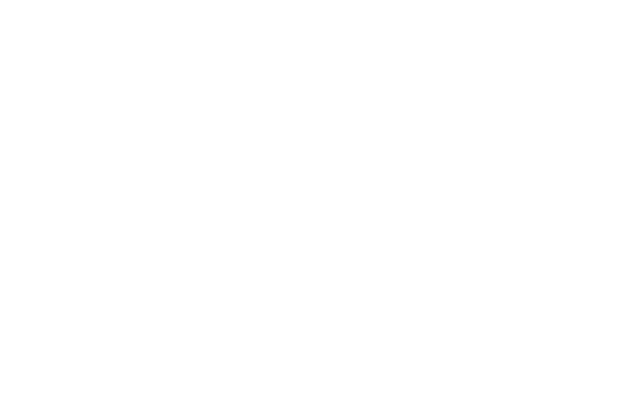
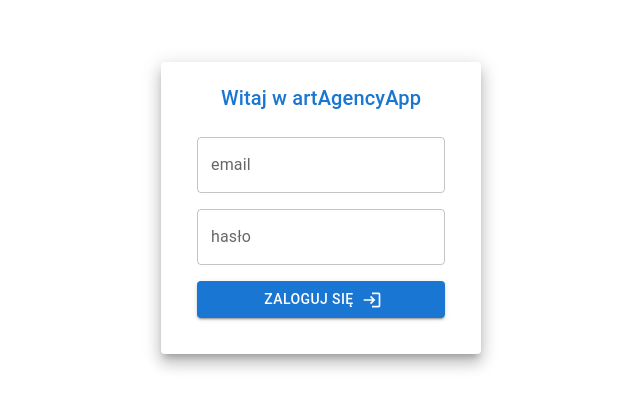
Before and after one commit to MichalMoscicki/ArtAgencyAppFE, a React (Create React App) app: page /login in a window 1280 px wide. Before the commit this address had no page. Shown: the part 192-600 px from the top of the page, without its empty margins (319-959 px from the left). Built offline with nearby package versions, Linux system fonts and the light colour scheme.

Commit message:
feat:login

```diff
--- a/package.json
+++ b/package.json
@@ -3,6 +3,11 @@
   "version": "0.1.0",
   "private": true,
   "dependencies": {
+    "@emotion/react": "^11.11.1",
+    "@emotion/styled": "^11.11.0",
+    "@fontsource/roboto": "^5.0.8",
+    "@mui/icons-material": "^5.14.14",
+    "@mui/material": "^5.14.14",
     "@testing-library/jest-dom": "^5.17.0",
     "@testing-library/react": "^13.4.0",
     "@testing-library/user-event": "^13.5.0",
--- a/src/App.js
+++ b/src/App.js
@@ -8,6 +8,7 @@
 import ContactDetails from "./containers/Contacts/ContactDetails";
 import Tasks from "./containers/Tasks/Tasks";
 import store from "./redux/store";
+import Login from "./containers/Auth/Login";
 
 function App() {
     return (
@@ -15,8 +16,9 @@
             <BrowserRouter>
                 <div className="container">
                     <Routes>
+                        <Route path="/login" element={<Login/>}/>
                         <Route path="/" element={<Layout/>}>
-                            <Route path="/" element={<Main/>}/>
+                            <Route path="/main" element={<Main/>}/>
                             <Route path="/contacts" element={<Contacts/>}/>
                             <Route path='/contacts/:contactId' element={<ContactDetails/>}/>
                             <Route path="/tasks" element={<Tasks/>}/>
--- /dev/null
+++ b/src/api/auth.js
@@ -0,0 +1,21 @@
+import {API_URL} from "./constans";
+
+export const logIn = async (credentials) => {
+    try {
+        const response = await fetch(`${API_URL}/auth/authenticate`, {
+            method: "POST",
+            body: JSON.stringify(credentials),
+            headers: {
+                "Content-Type": "application/json",
+            },
+        });
+
+        const data = await response.json();
+        if (data.error) {
+            throw new Error("Błąd!");
+        }
+        return data;
+    } catch (err) {
+        console.log(err);
+    }
+};
--- /dev/null
+++ b/src/components/Auth/Login.js
@@ -0,0 +1,61 @@
+import React, {useState} from "react";
+import {Typography, TextField, Button, List, Paper, Grid, ListItem} from "@mui/material";
+import LoginIcon from '@mui/icons-material/Login';
+import { useNavigate } from "react-router-dom";
+import {logIn} from "../../api/auth";
+
+export const Login = ({addTokenToState}) => {
+
+    const [email, setEmail] = useState("");
+    const [password, setPassword] = useState("");
+    const handlePasswordChange = (e) => {
+        setPassword(e.target.value)
+    }
+    const handleEmailChange = (e) => {
+        setEmail(e.target.value)
+    }
+    const [errorHidden, setErrorHidden] = useState(true);
+    const navigate = useNavigate();
+    const handleSubmit = async (e) => {
+        e.preventDefault();
+        const credentials = {
+            "email": email,
+            "password":password
+        }
+        const response = await logIn(credentials);
+        if(response.token){
+            addTokenToState(response.token)
+            navigate("/")
+        } else {
+           setErrorHidden(!errorHidden)
+        }
+    };
+
+    const paperStyle = {padding: 20, display:"box"};
+    return (
+            <Grid
+                container
+                spacing={0}
+                direction="column"
+                alignItems="center"
+                justifyContent="center"
+                sx={{ minHeight: '100vh' }}
+            >
+                        <Paper elevation={10} style={paperStyle}>
+                            <Typography variant={"h6"} color={"primary"} align={"center"} gutterBottom>
+                                Witaj w artAgencyApp
+                            </Typography>
+                            <form noValidate autoComplete={"off"} onSubmit={handleSubmit}>
+                                <List>
+                                    <ListItem><TextField label={"email"} onChange={handleEmailChange}/></ListItem>
+                                    <ListItem><TextField label={"hasło"} type={"password"} onChange={handlePasswordChange}/></ListItem>
+                                    <ListItem><Button variant={"contained"} endIcon={<LoginIcon/>} type={"submit"} fullWidth>Zaloguj się</Button></ListItem>
+                                </List>
+                            </form>
+                            <Typography paddingLeft={"15px"} color={"error"} hidden={errorHidden}>
+                                 Odmowa autoryzacji!
+                            </Typography>
+                        </Paper>
+            </Grid>
+    )
+}
--- a/src/components/Layout/Layout.js
+++ b/src/components/Layout/Layout.js
@@ -6,6 +6,12 @@
 
 
 export const Layout = () => {
+    //bierzemy ze stora token
+
+
+    //jeśli token jest empty - wyświetlamy login
+
+    //jak nie- zwracamy to:
     return (
         <>
             <section>
--- a/src/components/Tasks/Tasks.js
+++ b/src/components/Tasks/Tasks.js
@@ -99,6 +99,8 @@
             activationDate: activationDate
         };
         let response = await addTask(task);
+
+        //todo jeśli kontakt jest nullem, nie dodawaj załącznika
 
         const contact = contacts.filter( (el) => el.id === Number(contactId))[0]
         const attachment = {contacts: [contact]}
@@ -273,6 +275,7 @@
 
                     <li>
                         <select onChange={handleAttachment}>
+                            <option value={null}>załącz kontakt</option>
                             {contacts.map((el, index) => {
                                 return (<option value={el.id} key={index}>{el.title}</option>)
                             })}
--- /dev/null
+++ b/src/containers/Auth/Login.js
@@ -0,0 +1,10 @@
+import {connect} from "react-redux";
+import {addTokenToState} from "../../redux/actions/auth";
+import {Login} from "../../components/Auth/Login";
+
+const mapDispatchToProps = (dispatch) => {
+    return{
+        addTokenToState: (token) => dispatch(addTokenToState(token))
+    }
+}
+export default connect(null, mapDispatchToProps)(Login)
--- /dev/null
+++ b/src/redux/actions/auth.js
@@ -0,0 +1,10 @@
+const ADD_TOKEN = "ADD_TOKEN"
+
+const addTokenToState = (token) => {
+    return {
+        type: ADD_TOKEN,
+        payload: token
+    }
+}
+
+export {ADD_TOKEN, addTokenToState}
--- /dev/null
+++ b/src/redux/reducers/auth.js
@@ -0,0 +1,9 @@
+import {ADD_TOKEN} from "../actions/auth";
+export const auth = (state = "", action) => {
+    switch (action.type) {
+        case ADD_TOKEN:
+            return action.payload
+        default:
+            return state
+    }
+}
--- a/src/redux/reducers/index.js
+++ b/src/redux/reducers/index.js
@@ -3,11 +3,13 @@
 import {contactsPagination} from "./contactsPagination";
 import {tasks} from "./tasks";
 import {tasksPagination} from "./taskPagination";
+import {auth} from "./auth";
 
 
 export default combineReducers({
     contacts,
     contactsPagination,
     tasks,
-    tasksPagination
+    tasksPagination,
+    auth
 })
```
Also changed, not shown: 1 other file (tests, documents, lock files or other folders).
